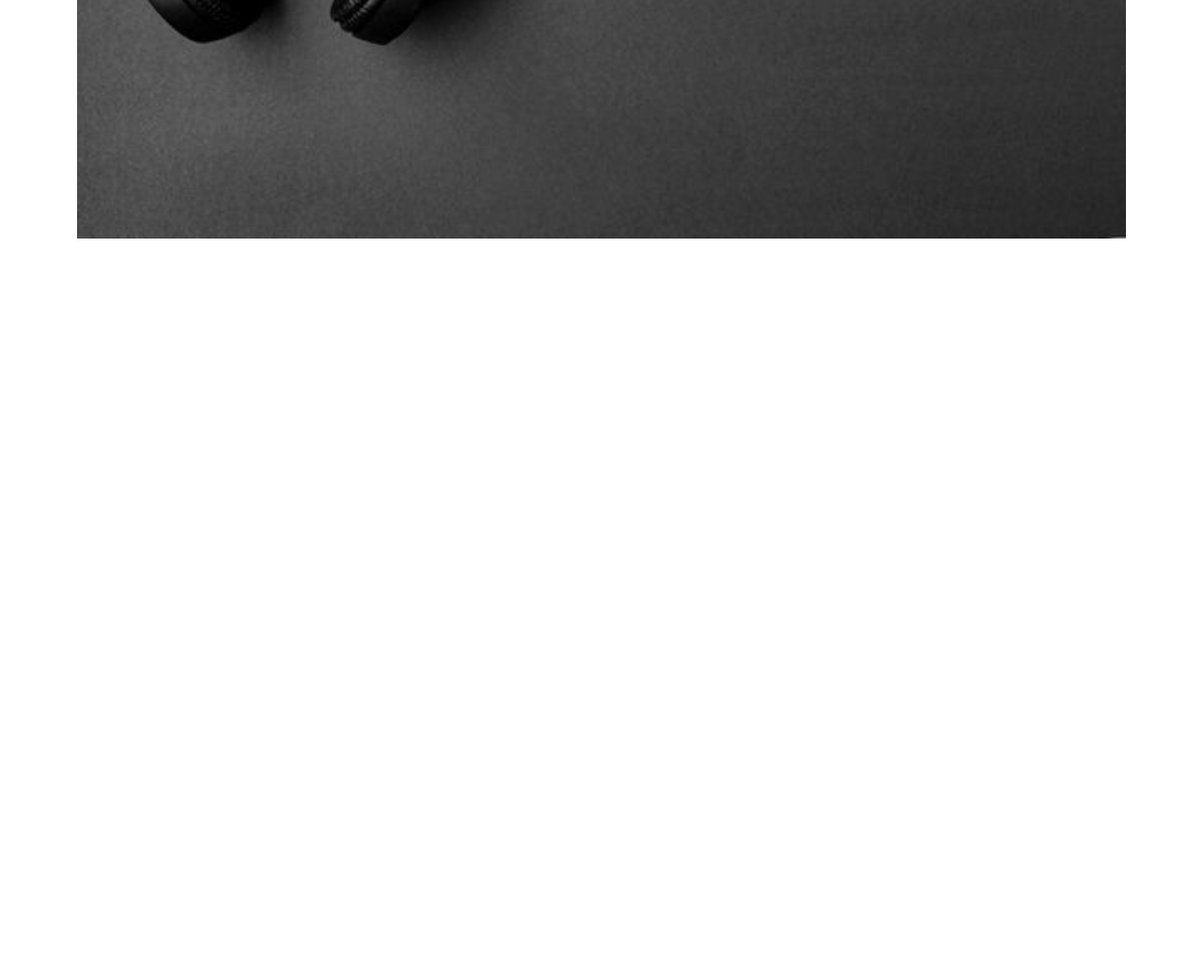
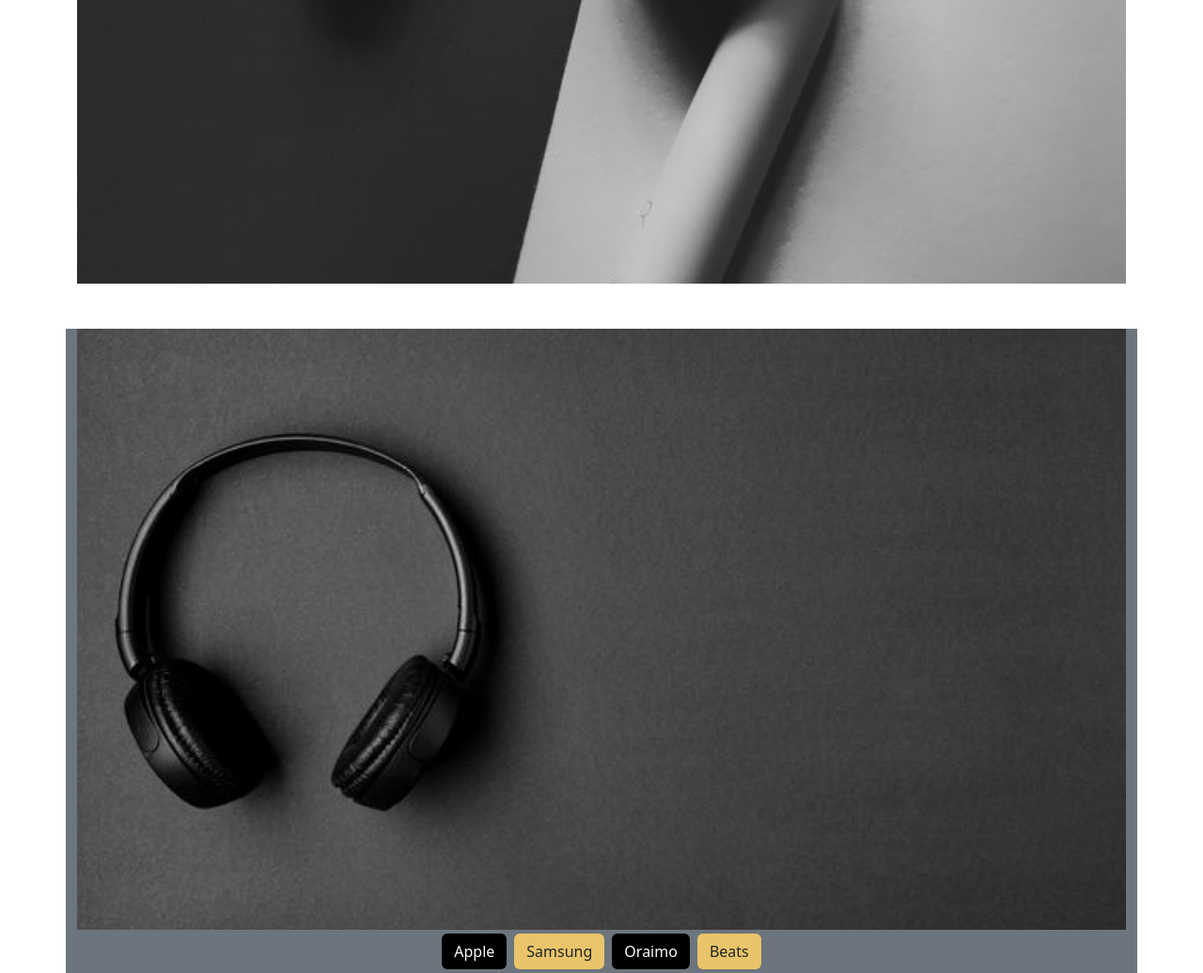
Before and after one commit to MbusyaNgesa/ShockWave, a plain HTML site: page index.html in a window 1280 px wide. Shown: the part 546-1582 px from the top of the page at 94% size. Before the commit the page ends 800 px from the top, so only its background shows below. Drawn offline with nearby package versions, Linux system fonts and the light colour scheme.

Commit message:
Brand Section

```diff
--- a/index.html
+++ b/index.html
@@ -54,7 +54,7 @@
     </header>
 
     <!--Hero Section-->
-    <section class="" id="home">
+    <section class="pt-5" id="home">
       <div class="container">
         <div
           id="hero"
@@ -67,6 +67,22 @@
         </div>
       </div>
     </section>
+
+    <!--Brands Section-->
+    <section class="pt-5" id="brands">
+      <div class="container bg-secondary">
+        <div class="" id="slider"></div>
+        <div
+          class="text-light d-flex align-items-center justify-content-center"
+          id="brand"
+        >
+          <a href="" class="btn m-1 text-light" id="apple">Apple</a>
+          <a href="" class="btn m-1" id="samsung">Samsung</a>
+          <a href="" class="btn m-1 text-light lead" id="oraimo">Oraimo</a>
+          <a href="" class="btn m-1" id="beats">Beats </a>
+        </div>
+      </div>
+    </section>
     <script
       src="https://cdn.jsdelivr.net/npm/bootstrap@5.3.3/dist/js/bootstrap.bundle.min.js"
       integrity="sha384-YvpcrYf0tY3lHB60NNkmXc5s9fDVZLESaAA55NDzOxhy9GkcIdslK1eN7N6jIeHz"
--- a/style.css
+++ b/style.css
@@ -1,5 +1,5 @@
 #hero {
-  background-image: url(Photo/Hero.jpg);
+  background-image: url(Photo/Airpods.jpg);
   background-size: cover;
   background-repeat: no-repeat;
   background-position: center;
@@ -10,3 +10,23 @@
 #button1 {
   background-color: #e9c46a;
 }
+#slider {
+  background-image: url(Photo/Hero.jpg);
+  background-repeat: no-repeat;
+  background-size: cover;
+  background-position: center;
+  height: 80vh;
+}
+#oraimo {
+  background-color: #000;
+}
+
+#apple {
+  background-color: #000;
+}
+#samsung {
+  background-color: #e9c46a;
+}
+#beats {
+  background-color: #e9c46a;
+}
```
Also changed, not shown: Photo/About.webp (added), Photo/About2.png (added), Photo/Airpods.jpg (renamed from Photo/White Apple airpods, headphones Wallpapers in black and white background_ Wallpaper photos_.jpg), Photo/Beats.jpg (renamed from Photo/Beats Headphones.jpg), Photo/Desc.jpeg (added), Photo/Orangr.jpg (renamed from Photo/New Latest HeadPhone in New York.jpg), Photo/Sonywhite.jpg (renamed from Photo/Sony WH-1000XM4 Wireless Premium Noise Canceling Overhead Headphones with Mic for Phone.jpg), Photo/Two.jpg (renamed from Photo/These headphones can read your mind and know when to suggest a break.jpg).
